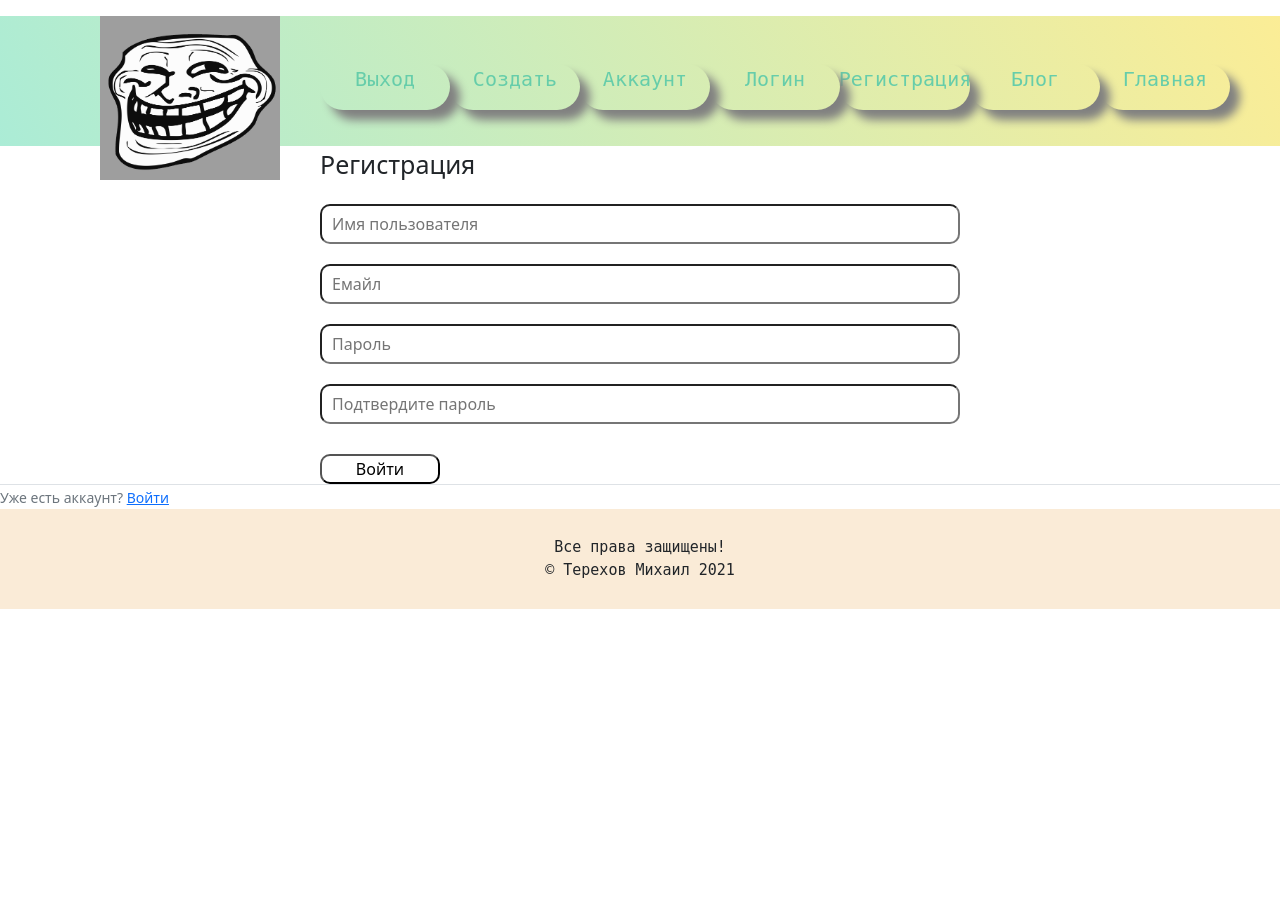
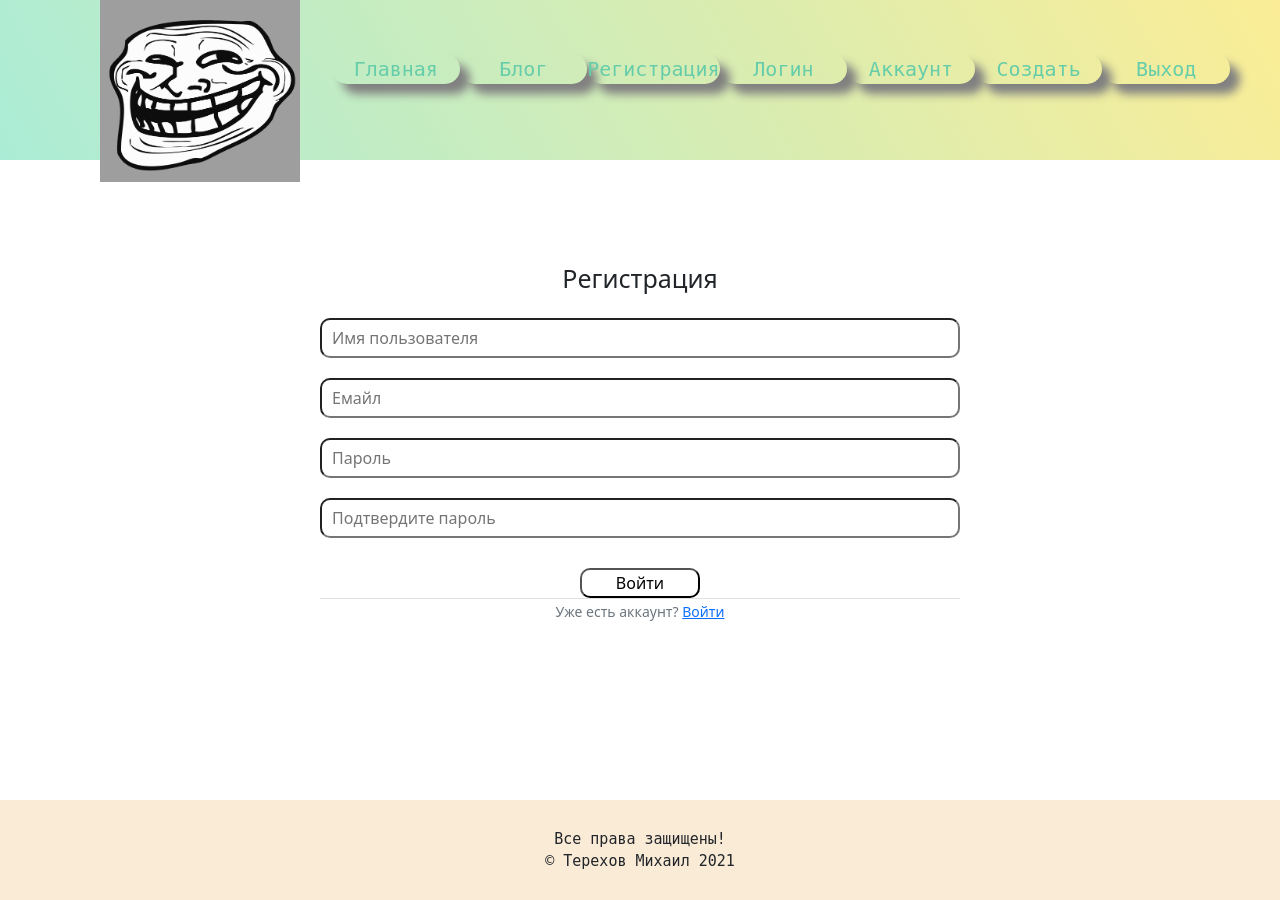
Before and after one commit to MikesoWeb/flask_blog_youtube, a Flask app: page /register in a window 1280 px wide. Before the commit the page ends 609 px from the top, so only its background shows below. Run offline with Flask 2, Linux system fonts and the light colour scheme; grey boxes are pictures that could not be loaded.

Commit message:
'changes_styles'

```diff
--- a/blog/__init__.py
+++ b/blog/__init__.py
@@ -1,6 +1,7 @@
 from flask import Flask
 from flask_sqlalchemy import SQLAlchemy
 from flask_bcrypt import Bcrypt
+
 
 db = SQLAlchemy()
 bcrypt = Bcrypt()
--- a/blog/main/routes.py
+++ b/blog/main/routes.py
@@ -1,17 +1,17 @@
 from flask import Blueprint, render_template
+
 
 main = Blueprint('main', __name__)
 
 
 @main.route('/')
 def home():
-
     return render_template('index.html', title='Главная')
 
 
 @main.route('/blog')
 def blog():
-    return render_template('index.html', title='Блог')
+    return render_template('blog.html', title='Блог')
 
 
 @main.route('/html_page')
--- a/blog/models.py
+++ b/blog/models.py
@@ -8,7 +8,6 @@ class User(db.Model, UserMixin):
     email = db.Column(db.String(120), unique=True, nullable=False)
     image_file = db.Column(db.String(20), nullable=False, default='default.jpg')
     password = db.Column(db.String(60), nullable=False)
-    # posts = db.relationship('Post', backref='author', lazy=True)
 
     def __repr__(self):
         return f'User({self.id}, {self.username}, {self.email}, {self.password}, {self.image_file})'
--- a/blog/static/css/style.css
+++ b/blog/static/css/style.css
@@ -1,17 +1,60 @@
+/* Обнуление */
+
 * {
   margin: 0;
   padding: 0;
 }
+
+
 html,
 body {
   height: 100%;
 }
 
+
+
+
+.empty_block{
+    height:50px;
+}
+
+
+/* HEADER */
+
+.header {
+    height: 160px;
+    text-align: right;
+    padding-bottom: 0px;
+    background-image: linear-gradient(60deg, #abecd6 0%, #fbed96 100%);
+    padding-right: 50px;
+}
+
+
+.header li {
+    float: left;
+    display: flex;
+    width: 150px;
+    list-style-type: none;
+    justify-content: center;
+    border-radius: 100px;
+    margin-top: 6%;
+    box-shadow: 10px 10px 10px grey;
+    font-size: 20px;
+    font-family: monospace;
+}
+
+
+.header li:hover {
+    transition-duration: 0.5s;
+    box-shadow: 4px 5px 50px grey;
+}
+
+
+/* LOGO */
+
 .logo img {
     float: left;
     margin-left: 100px;
-    /*        padding: 20px 0 20px 20px;*/
-
     background-image: url("/img/ioA6tYaKRbU.jpg");
     background-size: cover;
     background-repeat: no-repeat;
@@ -19,101 +62,74 @@ body {
     box-shadow: 0px 0px 0px lightgreen;
 }
 
-.empty_block{
-height:50px;
+
+/* MAIN_MENU */
+
+.main_menu{
+    display: flex;
+    justify-content: flex-end;
 }
 
-.header {
-    height: 160px;
-    text-align: right;
-    padding-bottom: 0px;
-    /*    margin-bottom: 20px;*/
-    background-image: linear-gradient(60deg, #abecd6 0%, #fbed96 100%);
-    padding-right: 50px;
+.main_menu li {
+    weight: 100px;
+    height: 30px;
 }
 
-.header li {
-    float: right;
-    display: flex;
-    width: 150px;
-    list-style-type: none;
-    /*        border: 2px blue solid;*/
-    /*    height: 55px;*/
-    /*        align-items: center;*/
-    justify-content: center;
-    /*        vertical-align: middle;*/
-    /*    margin-right: 0px;*/
-    /*    background-color: azure;*/
-    border-radius: 100px;
-    margin-top: 6%;
-    box-shadow: 10px 10px 10px grey;
-    font-size: 25px;
-    font-family: monospace;
-
-
-}
-
-.header li:hover {
-    /*    outline: 1px blue solid;*/
-    transition-duration: 0.5s;
-    /*    background-color: deepskyblue;*/
-    /*    box-shadow: none;*/
-    box-shadow: 4px 5px 50px grey;
-    /*    box-shadow: -5px 15px 10px skyblue;*/
-
-}
 
 .list > li a {
     display: flex;
-    /*       justify-content: center;*/
     align-items: center;
     text-decoration: none;
-    height: 35px;
+    height: 30px;
     margin: 0 auto;
     color: darkslategray;
     font-weight: 500;
+}
 
+
+/* MAIN_PAGE */
+
+.wrapper{
+    display: flex;
+    flex-direction: column;
+    weight: 90%;
+    height: 100%;
 }
+
 
 .info {
     display: flex;
     margin: 0px auto 0px;
     width: 80%;
-    /*    border: 1px red solid;*/
     box-shadow: -5px 15px 10px skyblue;
     align-items: center;
     border-radius: 200px;
     font-family: monospace;
+}
 
 
-
-}
-
 .names {
-
     box-shadow: -5px 15px 10px skyblue;
     border-radius: 200px;
     padding: 10px 20px;
     letter-spacing: 3px;
-
 }
 
+
 .description {
-    /*    width: 60%;*/
     font-size: 35px;
     margin: 0 auto;
     padding: 0px 0;
-    /*    color: linear-gradient(60deg, #abecd6 0%, #fbed96 100%);*/
     text-align: right;
-    /*    margin-bottom: 200px;*/
-
 }
 
+
 .content{
-width: 80%;
+    width: 50%;
     margin: 0 auto;
     flex: 1 0 auto;
 }
+
 
 .desc {
     width: 100%;
@@ -213,39 +218,44 @@ width:200px;
     border-radius: 50px;
 }
 
+
 .account-img:active{
     width:500px;
     position: absolute;
     bottom: -400px;
     right: 500px;
     box-shadow: 1px 1px 10px 3px aqua;
+}
 
-}
 
 .font_info{
     font-size: 20px;
     color: blue;
 }
 
+
 .font_update{
     color: orange;
     font-size: 20px;
-
 }
 
 
+/* LOGIN_FORM */
+
 .login_form{
-width: 50%;
+    height: 0 200px;
+    margin: 0 auto;
+    margin: 100px 0;
     align-items: center;
-margin: 0 auto;
+    text-align: center;
 }
 
+/* FOOTER */
 
 .footer {
     display: flex;
     width: 100%;
     height: 100px;
-    /*    border: 2px red solid;*/
     background-color: antiquewhite;
     align-items: center;
     justify-content: center;
--- /dev/null
+++ b/blog/templates/blog.html
@@ -0,0 +1,5 @@
+{% extends 'layout.html' %}
+
+{% block content %}
+
+{% endblock %}
--- a/blog/templates/layout.html
+++ b/blog/templates/layout.html
@@ -1,39 +1,42 @@
 <!DOCTYPE html>
-<html lang="en">
+<html lang="ru">
 <head>
 
   <meta charset="UTF-8">
   <link href="https://cdn.jsdelivr.net/npm/bootstrap@5.0.1/dist/css/bootstrap.min.css" rel="stylesheet"
           integrity="sha384-+0n0xVW2eSR5OomGNYDnhzAbDsOXxcvSN1TPprVMTNDbiYZCxYbOOl7+AMvyTG2x" crossorigin="anonymous">
-            <link rel="stylesheet" href="{{ url_for('static', filename='css/style.css')}}">
             <link rel="stylesheet" href="{{ url_for('static', filename='css/media_css.css')}}">
-            <link rel="stylesheet" href="{{ url_for('static', filename='css/redesing.css')}}">
+                <link rel="stylesheet" href="{{ url_for('static', filename='css/style.css')}}">
+
 
   {% block title %}
 
       {% if title %}
         <title>Flask - {{ title }}</title>
-        {% else %}
+      {% else %}
         <title>Flask Blog</title>
       {% endif %}
 
   {% endblock title %}
 
 </head>
+
 <body>
 
 <div class="wrapper">
 
 {% block menu %}
 <header class="header">
+
     <div class="logo">
         <img src="{{ url_for('static', filename='img/logo.png') }}" alt="logo">
     </div>
+
     <ul class="main_menu">
-        <li><a href="#"><p>Главная</p></a></li>
-        <li><a href="#"><p>Блог</p></a></li>
+        <li><a href="{{ url_for('main.home') }}"><p>Главная</p></a></li>
+        <li><a href="{{ url_for('main.blog') }}"><p>Блог</p></a></li>
         <li><a href="{{ url_for('users.register')}}"><p>Регистрация</p></a></li>
-        <li><a href="#"><p>Логин</p></a></li>
+        <li><a href="{{ url_for('users.login') }}"><p>Логин</p></a></li>
         <li><a href="#"><p>Аккаунт</p></a></li>
         <li><a href="#"><p>Создать</p></a></li>
         <li><a href="#"><p>Выход</p></a></li>
@@ -42,16 +45,19 @@
 </header>
 {% endblock menu %}
 
+<div class="content">
+{% block content %}
 
-{% block content %}{% endblock content %}
+
+
+      <div class="empty_block"></div>
+
+
+{% endblock content %}
+</div>
 
 
 {% block main_page %}
-
-  <div class="content">
-
-
-  </div>
 
 {% endblock main_page %}
 
--- a/blog/user/routes.py
+++ b/blog/user/routes.py
@@ -30,4 +30,5 @@ def register():
 
 @users.route('/login', methods=['GET', 'POST'])
 def login():
-    return 'hello'
+    users = User.query.all()
+    return render_template('login.html', title='Авторизация', legend='Авторизация', users=users)
--- a/requirements.txt
+++ b/requirements.txt
@@ -1,3 +1,4 @@
+alembic==1.6.5
 bcrypt==3.2.0
 blinker==1.4
 cffi==1.14.5
@@ -15,9 +16,13 @@ greenlet==1.1.0
 idna==3.1
 itsdangerous==2.0.1
 Jinja2==3.0.1
+Mako==1.1.4
 MarkupSafe==2.0.1
 Pillow==8.2.0
 pycparser==2.20
+python-dateutil==2.8.2
+python-dotenv==0.19.0
+python-editor==1.0.4
 six==1.16.0
 SQLAlchemy==1.4.15
 svgwrite==1.4.1
--- a/run.py
+++ b/run.py
@@ -5,4 +5,4 @@ app = create_app()
 if __name__ == '__main__':
     with app.app_context():
         db.create_all()
-        app.run(debug=True)
+        app.run(debug=True, port=8080)
```
Also changed, not shown: other parts of blog/static/css/style.css (+102 -18 lines), blog/static/css/redesing.css (deleted, +0 -86 lines), blog/templates/login.html (added, +14 -0 lines), blog/templates/register.html (+7 -6 lines). Lines whose indentation alone changed are shown as unchanged.
